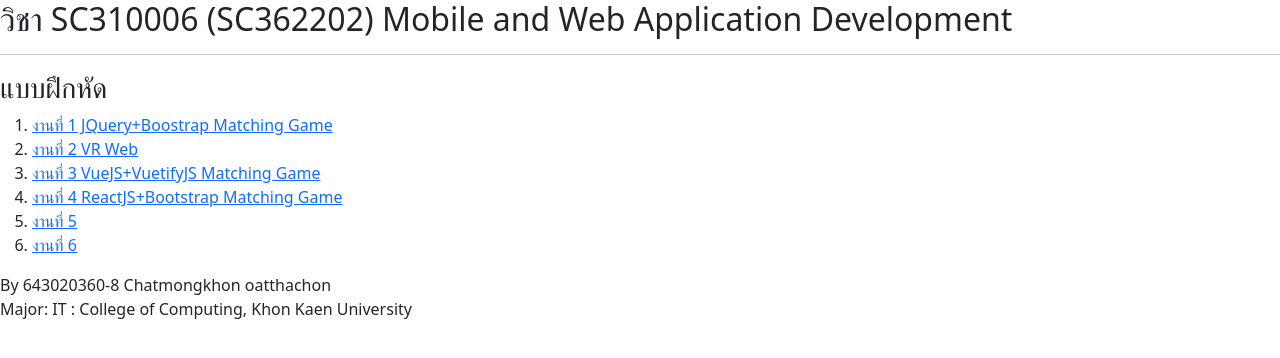
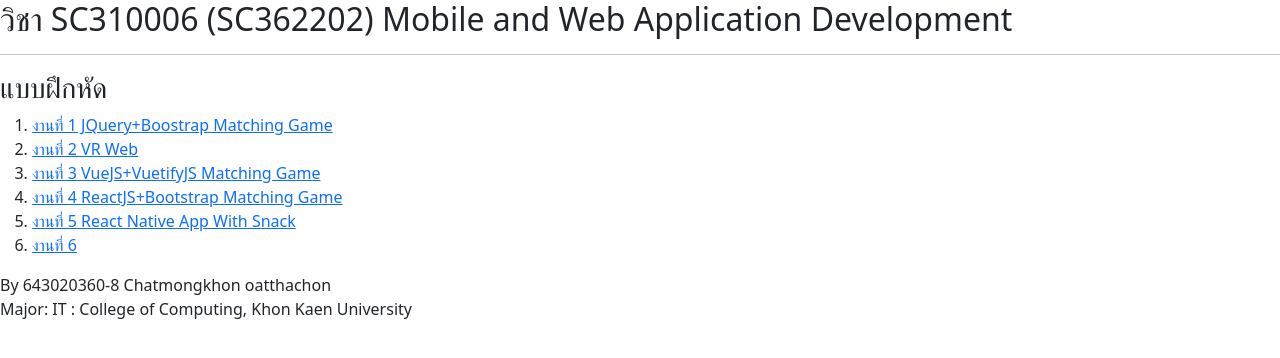
Before and after one commit to zed2zerox/web2566, a plain HTML site: page index.html in a window 1280 px wide. Drawn offline with nearby package versions, Linux system fonts and the light colour scheme.

Commit message:
Update index.html
Signed-off-by: zed2zerox <157980294+zed2zerox@users.noreply.github.com>

```diff
--- a/index.html
+++ b/index.html
@@ -20,7 +20,7 @@
         <li><a href="work2.html">งานที่ 2 VR Web </a></li>
         <li><a href="work3.html">งานที่ 3 VueJS+VuetifyJS Matching Game </a></li>
         <li><a href="work4.html">งานที่ 4 ReactJS+Bootstrap Matching Game </a></li>
-        <li><a href="work5.html">งานที่ 5</a></li>
+        <li><a href="work5.html">งานที่ 5 React Native App With Snack </a></li>
         <li><a href="work6.html">งานที่ 6</a></li>
     </ol>
     By 643020360-8 Chatmongkhon oatthachon <br/>
```
